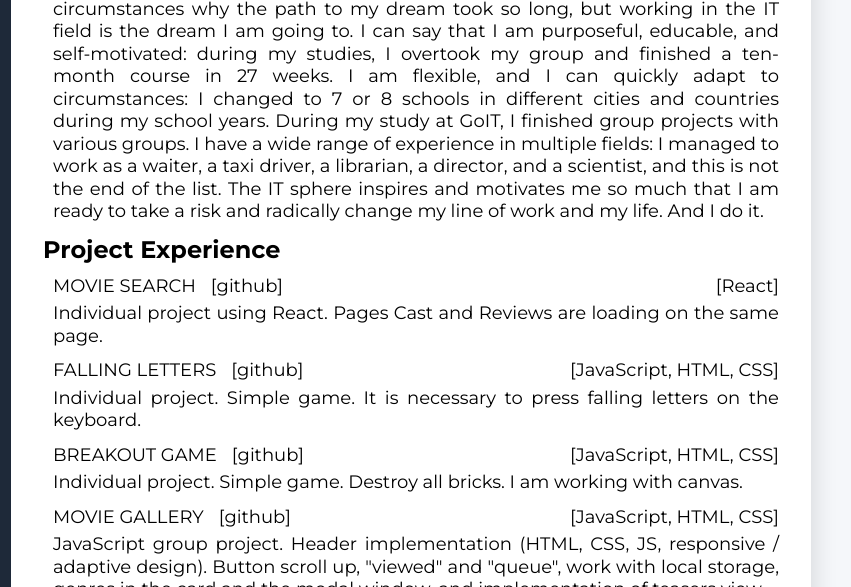
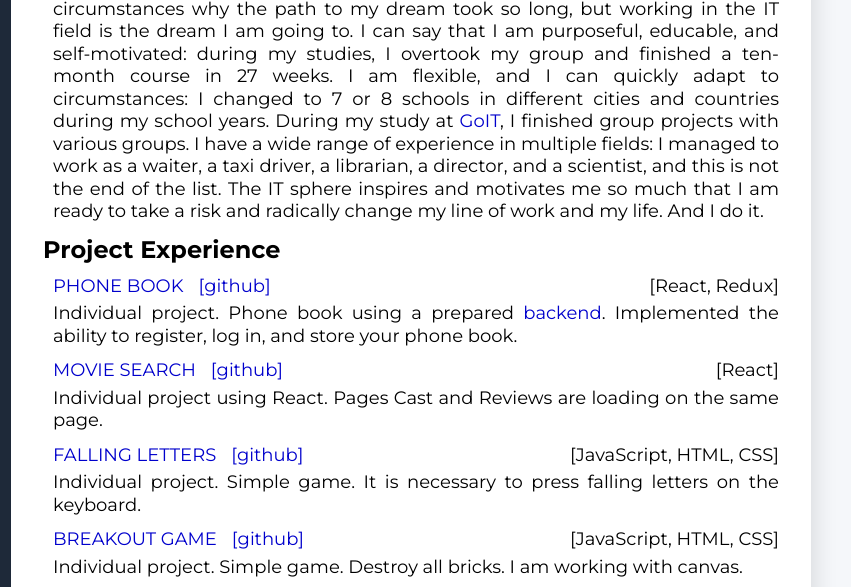
Before and after one commit to mpaukov/resume, a plain HTML site: page index.html in a window 1280 px wide. Shown: the part 188-775 px from the top of the page, 429-1280 px from the left. Drawn offline with Linux system fonts and the light colour scheme.

Commit message:
add phone book

```diff
--- a/css/style.css
+++ b/css/style.css
@@ -1,6 +1,7 @@
 :root {
   --current-white-color: #ffffff;
   --current-dark-color: #000000;
+  --current-link-color: #0000cc;
   --background-color: #1e2939;
 
   font-style: normal;
@@ -92,7 +93,7 @@ img {
 
 .textLink {
   font-size: inherit;
-  color: var(--current-dark-color);
+  color: var(--current-link-color);
 }
 
 .itemText {
@@ -123,7 +124,7 @@ img {
 }
 
 .contentLink {
-  color: var(--current-dark-color);
+  color: var(--current-link-color);
 }
 
 .linkText {
--- a/index.html
+++ b/index.html
@@ -32,6 +32,36 @@
 
         <h3 class="contentTitle">Project Experience</h3>
         <ul class="contentItems">
+          <li class="contentItem">
+            <div class="wrapperLink">
+              <a
+                class="contentLink"
+                href="https://mpaukov-goit-react-hw-08-phonebook.netlify.app/"
+                target="_blank"
+                rel="noopener noreferrer nofollow"
+              >
+                <span class="linkText">Phone book</span>
+                <a
+                  class="contentLink"
+                  href="https://github.com/mpaukov/goit-react-hw-08-phonebook"
+                  target="_blank"
+                  rel="noopener noreferrer nofollow"
+                  >[github]</a
+                >
+                <span class="linkSpan">[React, Redux]</span>
+              </a>
+            </div>
+            <p class="itemText">
+              Individual project. Phone book using a prepared
+              <a
+                class="textLink"
+                href="https://connections-api.herokuapp.com/docs/"
+                target="_blank"
+                rel="noopener noreferrer nofollow"
+                >backend</a
+              >. Implemented the ability to register, log in, and store your phone book.
+            </p>
+          </li>
           <li class="contentItem">
             <div class="wrapperLink">
               <a
```
